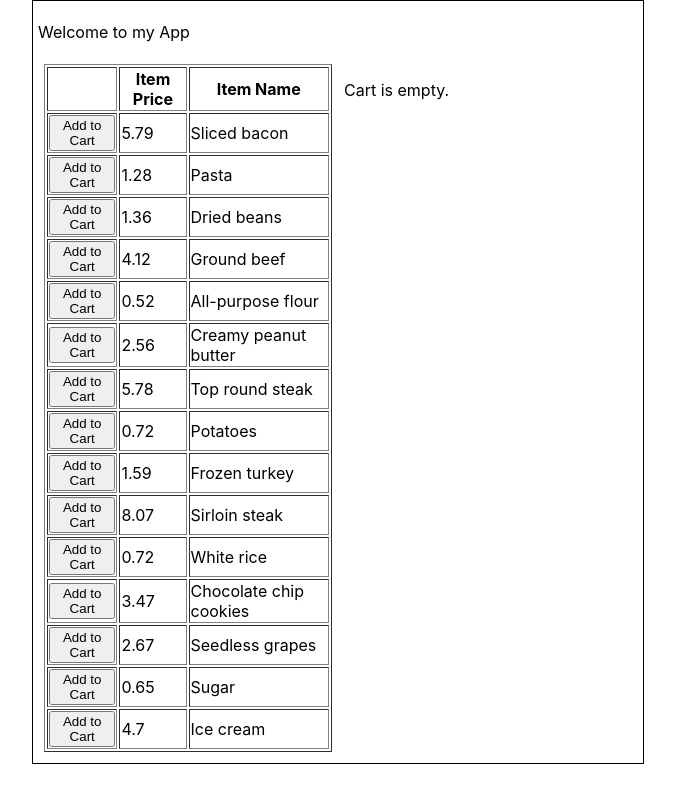
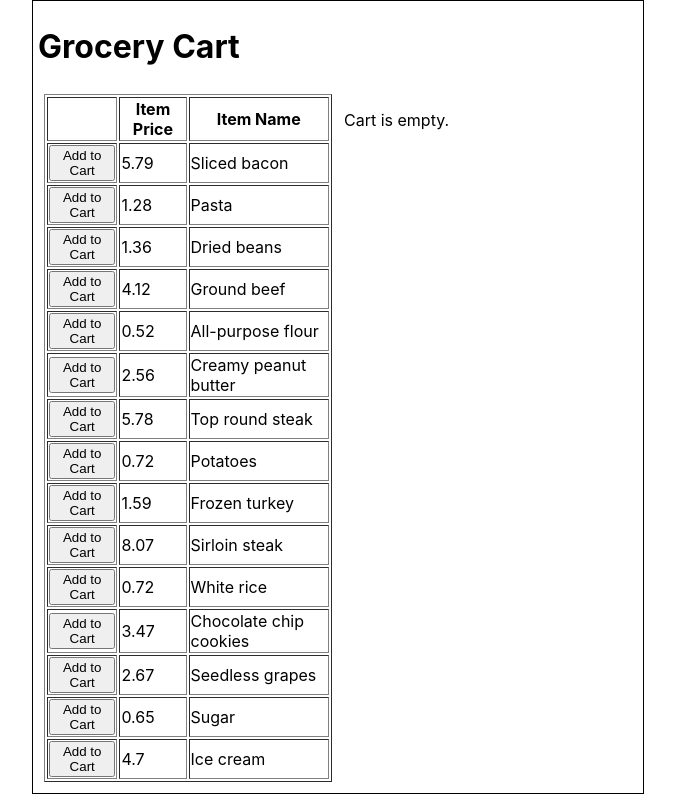
Before and after one commit to praz99/react_grocery-cart, a React (Create React App) app: page / in a window 1280 px wide. Shown: the whole page, without its empty margins (302-977 px from the left). Built offline with nearby package versions, Linux system fonts and the light colour scheme.

Commit message:
add addToCart method in App,js and pass it to GroceryItems

```diff
--- a/src/components/App.js
+++ b/src/components/App.js
@@ -8,14 +8,21 @@ export default class App extends React.Component {
     this.state = {
       cart: []
     }
+
+    this.addToCart = this.addToCart.bind(this);
+  }
+
+  addToCart(item) {
+    const cart = [...this.state.cart, item]
+    this.setState(cart);
   }
 
   render() {
     return (
       <div id="app-container">
-        <p>Welcome to my App</p>
-        <div id="grocery-container">
-          <GroceryItems />
+          <h1>Grocery Cart</h1>
+          <div id="grocery-container">
+          <GroceryItems addToCart={this.addToCart}/>
           <GroceryCart items={this.state.cart} />
         </div>
       </div>
```
Also changed, not shown: 1 other file (tests, documents, lock files or other folders).
